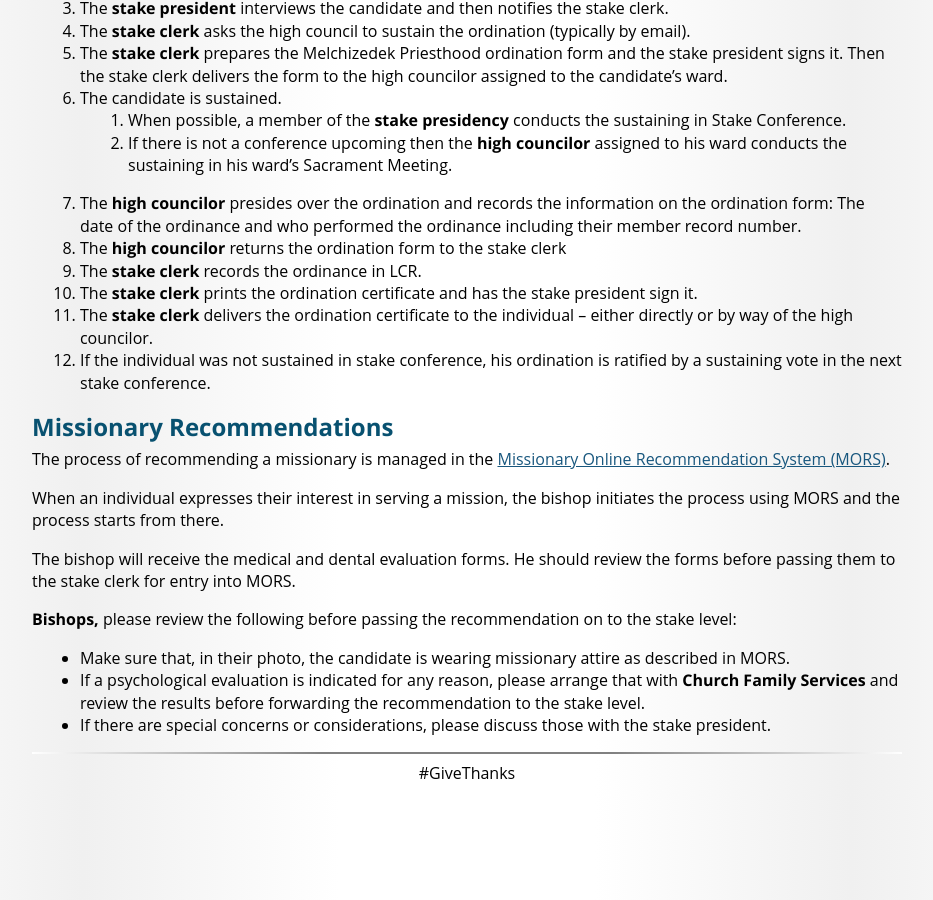
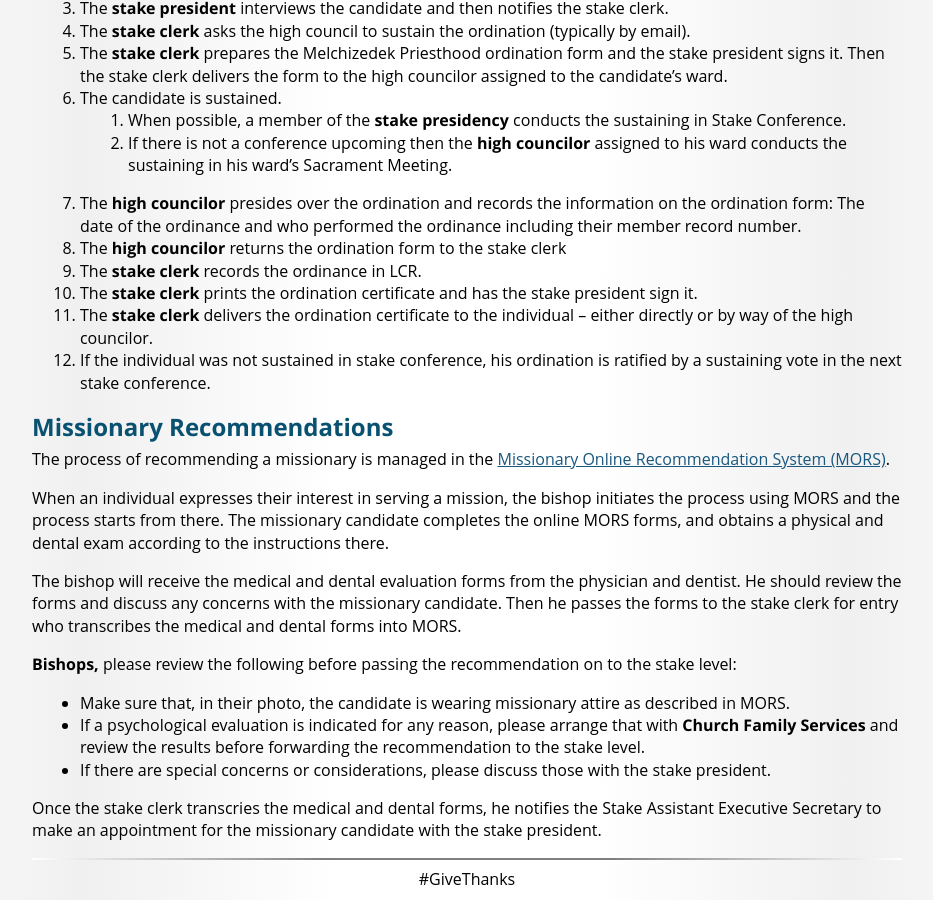
Before and after one commit to ProvoYsa2/Docs, a Jekyll site: the page built from procedures.md, in a window 1280 px wide and 900 px high, scrolled down 1758 px. Shown: the whole window, without its empty margins (173-1106 px from the left). Built offline with Jekyll 4.4.1, drawn with Linux system fonts in a browser that asks for light colours; some web fonts are replaced; before the commit the page ends 2553 px from its top, so only the background shows below that.

Commit message:
Procedures update

```diff
--- a/procedures.md
+++ b/procedures.md
@@ -74,12 +74,14 @@ When meeting with an individual to give them a call, it's important to discuss w
 ## Missionary Recommendations
 The process of recommending a missionary is managed in the [Missionary Online Recommendation System (MORS)](https://missionaryrecommendations.churchofjesuschrist.org).
 
-When an individual expresses their interest in serving a mission, the bishop initiates the process using MORS and the process starts from there.
+When an individual expresses their interest in serving a mission, the bishop initiates the process using MORS and the process starts from there. The missionary candidate completes the online MORS forms, and obtains a physical and dental exam according to the instructions there.
 
-The bishop will receive the medical and dental evaluation forms. He should review the forms before passing them to the stake clerk for entry into MORS.
+The bishop will receive the medical and dental evaluation forms from the physician and dentist. He should review the forms and discuss any concerns with the missionary candidate. Then he passes the forms to the stake clerk for entry who transcribes the medical and dental forms into MORS.
 
 **Bishops,** please review the following before passing the recommendation on to the stake level:
 
 * Make sure that, in their photo, the candidate is wearing missionary attire as described in MORS.
 * If a psychological evaluation is indicated for any reason, please arrange that with **Church Family Services** and review the results before forwarding the recommendation to the stake level.
 * If there are special concerns or considerations, please discuss those with the stake president.
+
+Once the stake clerk transcries the medical and dental forms, he notifies the Stake Assistant Executive Secretary to make an appointment for the missionary candidate with the stake president.
```
